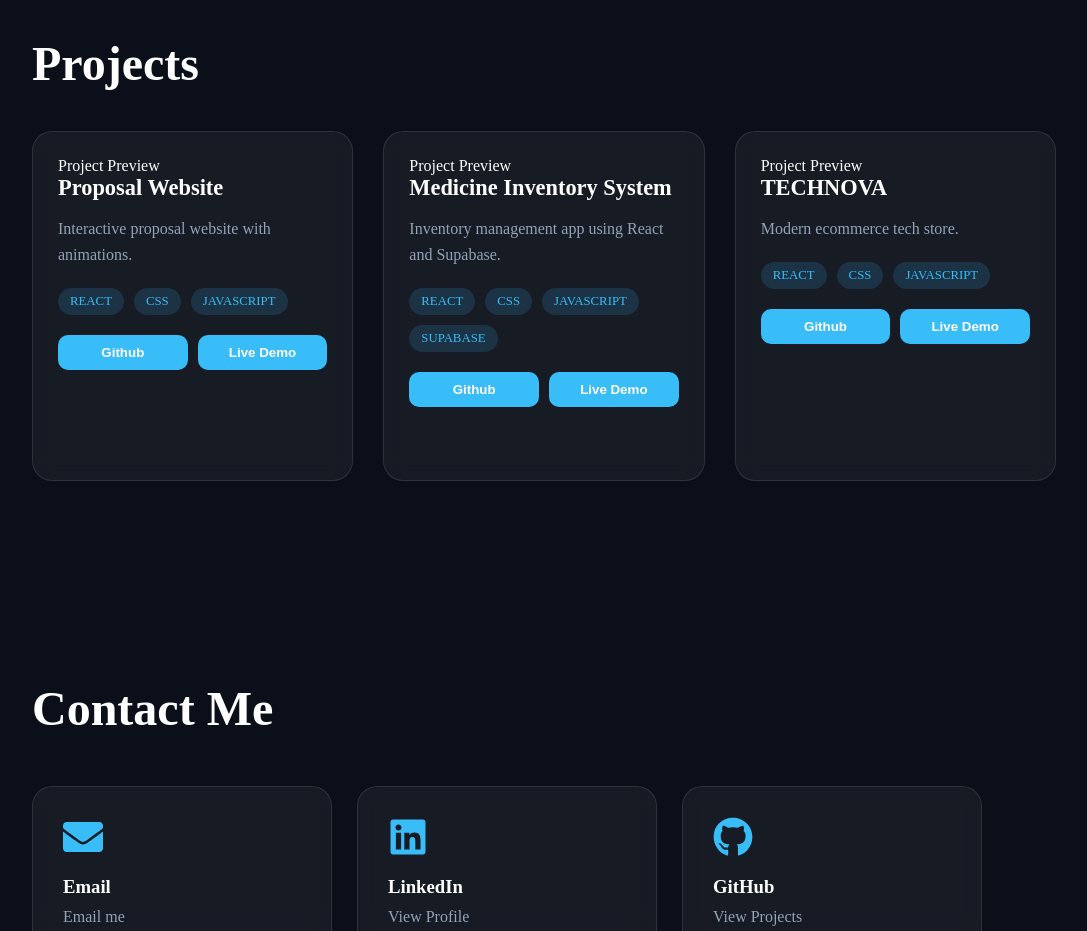
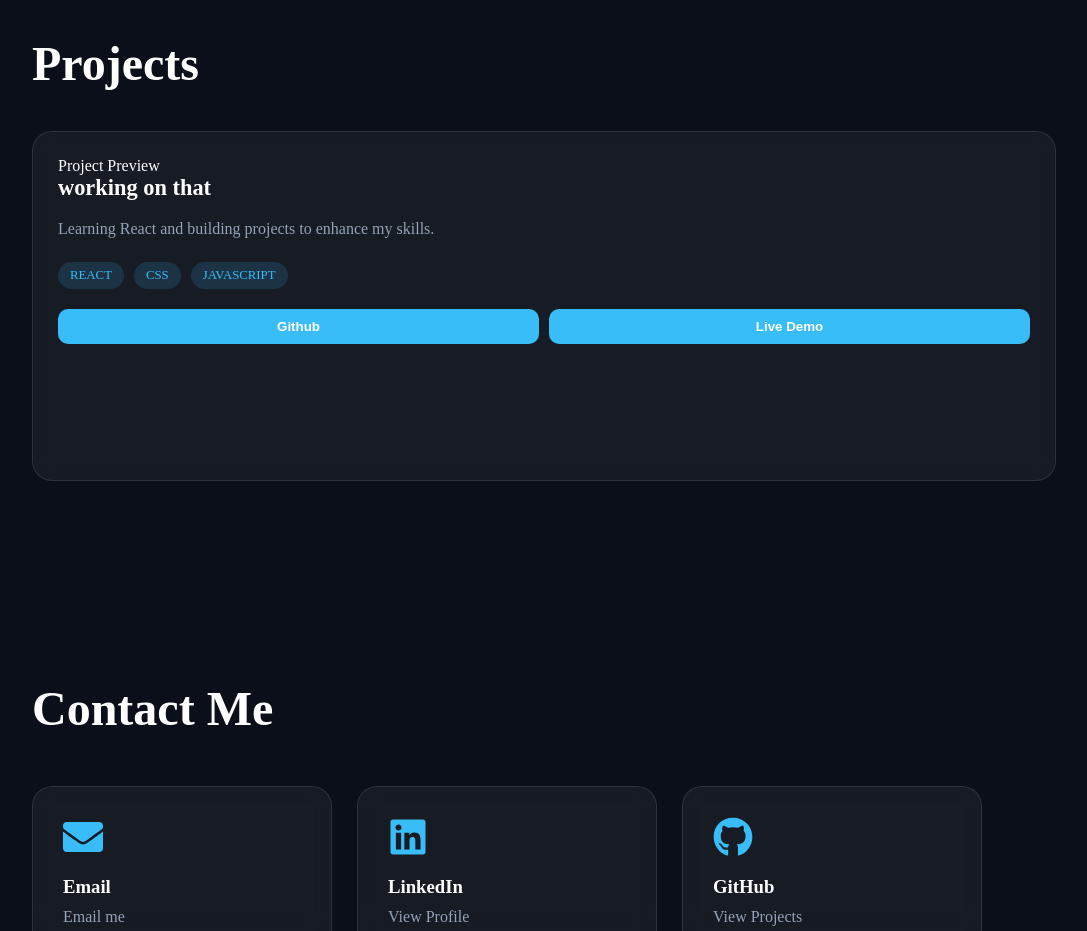
Before and after one commit to PRANIL-3102/PORTFOLIO, a React app in the folder portfolio/: page / in a window 1280 px wide. Shown: the part 1860-2791 px from the top of the page, without its empty margins (96-1183 px from the left). Built offline with nearby package versions, Linux system fonts and the light colour scheme; the HTML template or start-up script is replaced by a standard one.

Commit message:
Update Projects.jsx

```diff
--- a/portfolio/src/components/Projects.jsx
+++ b/portfolio/src/components/Projects.jsx
@@ -2,20 +2,10 @@ function Projects() {
 
 const projects = [
   {
-    title: "Proposal Website",
-    description: "Interactive proposal website with animations.",
+    title: "working on that ",
+    description: "Learning React and building projects to enhance my skills.",
     tech:["REACT", "CSS", "JAVASCRIPT"]
 },
-  {
-    title: "Medicine Inventory System",
-    description: "Inventory management app using React and Supabase.",
-    tech:["REACT", "CSS", "JAVASCRIPT", "SUPABASE"]
-},
-  {
-    title: "TECHNOVA",
-    description: "Modern ecommerce tech store.",
-    tech:["REACT", "CSS", "JAVASCRIPT"]
-  },
 ];
 return (
     <section id="projects" className="projects">
```
